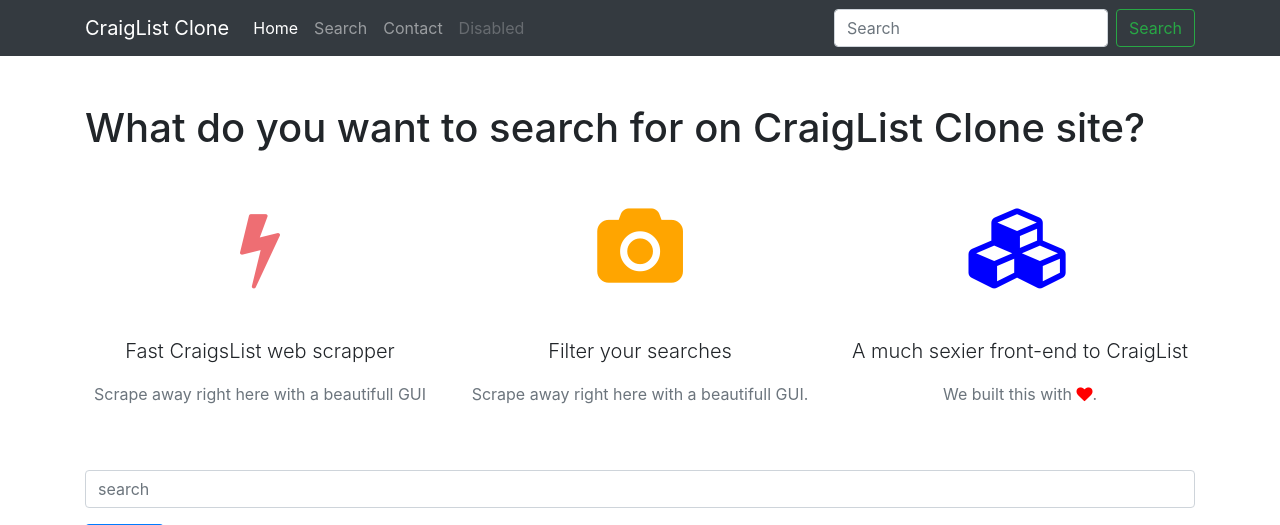
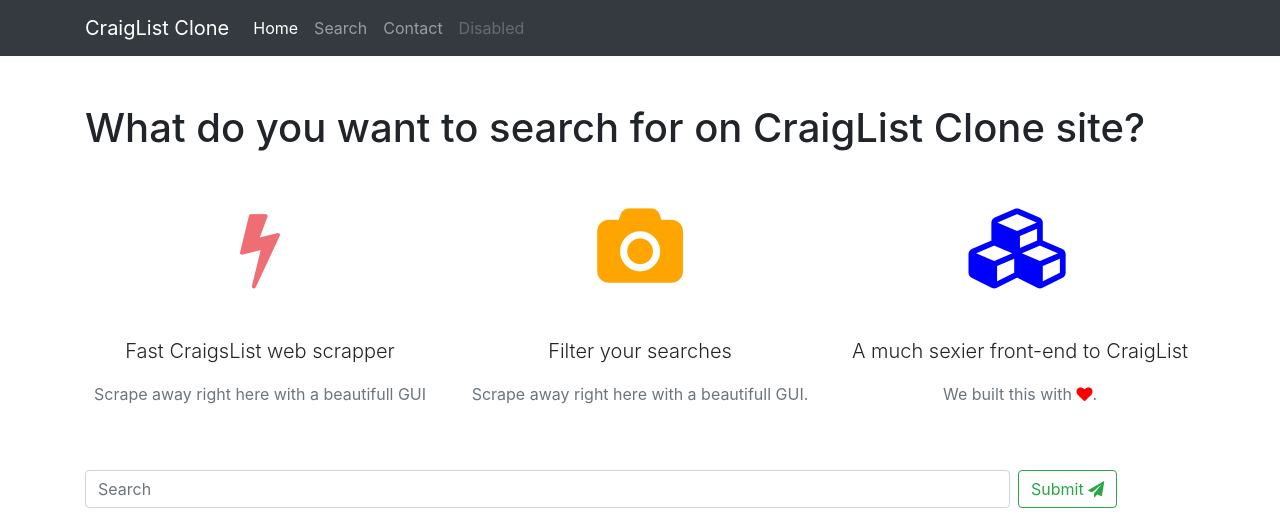
Before and after one commit to T-G/dgango_web_scraping, a Django app: template templates/my_app/new_search.html in a window 1280 px wide. Shown: the top 525 px of the page. Run offline with Django 3.2, Linux system fonts and the light colour scheme; the template is opened without the code that fills it, so the values that code supplies are empty; some libraries are stand-ins or nearby versions.

Commit message:
modified new_search.html file, refactor the base.html

```diff
--- a/my_app/views.py
+++ b/my_app/views.py
@@ -5,4 +5,8 @@
     return render(request, 'base.html')
 
 def new_search(request):
-    return render(request, 'my_app/new_search.html')
+    search = request.POST.get('search')
+    frontend_context = {
+        'search':search
+    }
+    return render(request, 'my_app/new_search.html', frontend_context)
--- a/templates/base.html
+++ b/templates/base.html
@@ -29,10 +29,10 @@
                 <a class="nav-item nav-link" href="#">Contact</a>
                 <a class="nav-item nav-link disabled" href="#" tabindex="-1" aria-disabled="true">Disabled</a>
             </div>
-            <form class="form-inline my-2 my-lg-0 ri">
-                <input class="form-control mr-sm-2" type="search" placeholder="Search">
-                <button class="btn btn-outline-success my-2 my-sm-0" type="submit">Search</button>
-            </form>
+<!--            <form class="form-inline my-2 my-lg-0 ri">-->
+<!--                <input class="form-control mr-sm-2" type="search" placeholder="Search">-->
+<!--                <button class="btn btn-outline-success my-2 my-sm-0" type="submit">Search</button>-->
+<!--            </form>-->
         </div>
 
     </div>
@@ -41,6 +41,7 @@
 <main class="my-5">
     <div class="container">
         <h1>What do you want to search for on CraigList Clone site?</h1>
+<!-- Promotional Contents -->
         <div class="row">
             <div class="mx-auto col-sm-4">
                 <div class="text-center">
@@ -63,9 +64,21 @@
                     <p class="text-center text-muted">We built this with <i class="fa fa-heart" style="color: red"></i>. </p>
                 </div>
             </div>
+        </div>
 
+<!-- Search Form -->
+        <div class="my-5 row-fluid">
+            <form class="form-inline my-lg-0 ri" action="{% url 'new_search' %}" method="post">
+                {% csrf_token %}
+                <input id="search" name="search" class="form-control col-sm-8 col-md-10, col-lg-10 mr-sm-2" placeholder="Search">
+                <button type="submit" class="btn btn-outline-success my-2 my-sm-0">Submit
+                    <i class="fa fa-paper-plane"></i>
+                </button>
+            </form>
         </div>
     </div>
+
+<!--    Dynamic content area -->
     <div class="container my-5">
         {% block content %}
 
--- a/templates/my_app/new_search.html
+++ b/templates/my_app/new_search.html
@@ -1,12 +1,19 @@
 {% extends 'base.html' %}
 
 {% block content %}
+    <h2 class="text-center"> {{ search | title }} </h2>
 
-<form action="{% url 'new_search' %}" method="post">
-    {% csrf_token %}
-    <input id="search" name="search" class="form-control mb-3" placeholder="search">
-    <input type="submit" value="Submit" class="btn btn-primary btn-xl">
-</form>
-
-
+    <div class="row">
+        <div class="col-sm-4">
+            <div class="card">
+                <a href="..."><img src="..." class="card-img-top" alt="..."></a>
+                <span>Card Title</span>
+              <div class="card-body">
+                <h5 class="card-title">Card title</h5>
+                <p class="card-text">Some quick example text to build on the card title and make up the bulk of the card's content.</p>
+                <a href="#" class="btn btn-light">View listing: Price TEST PRICE</a>
+              </div>
+            </div>
+        </div>
+    </div>
 {% endblock %}
```
